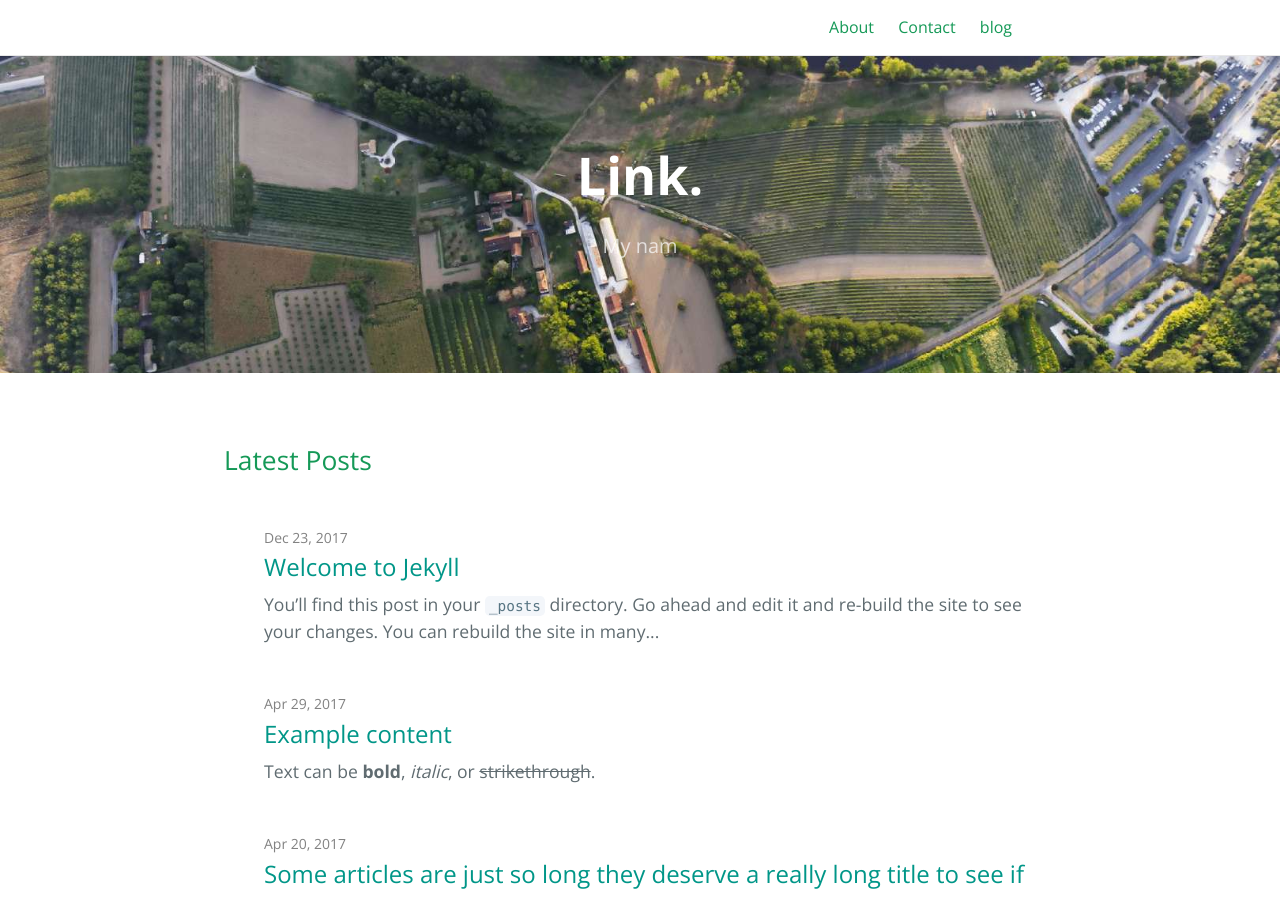
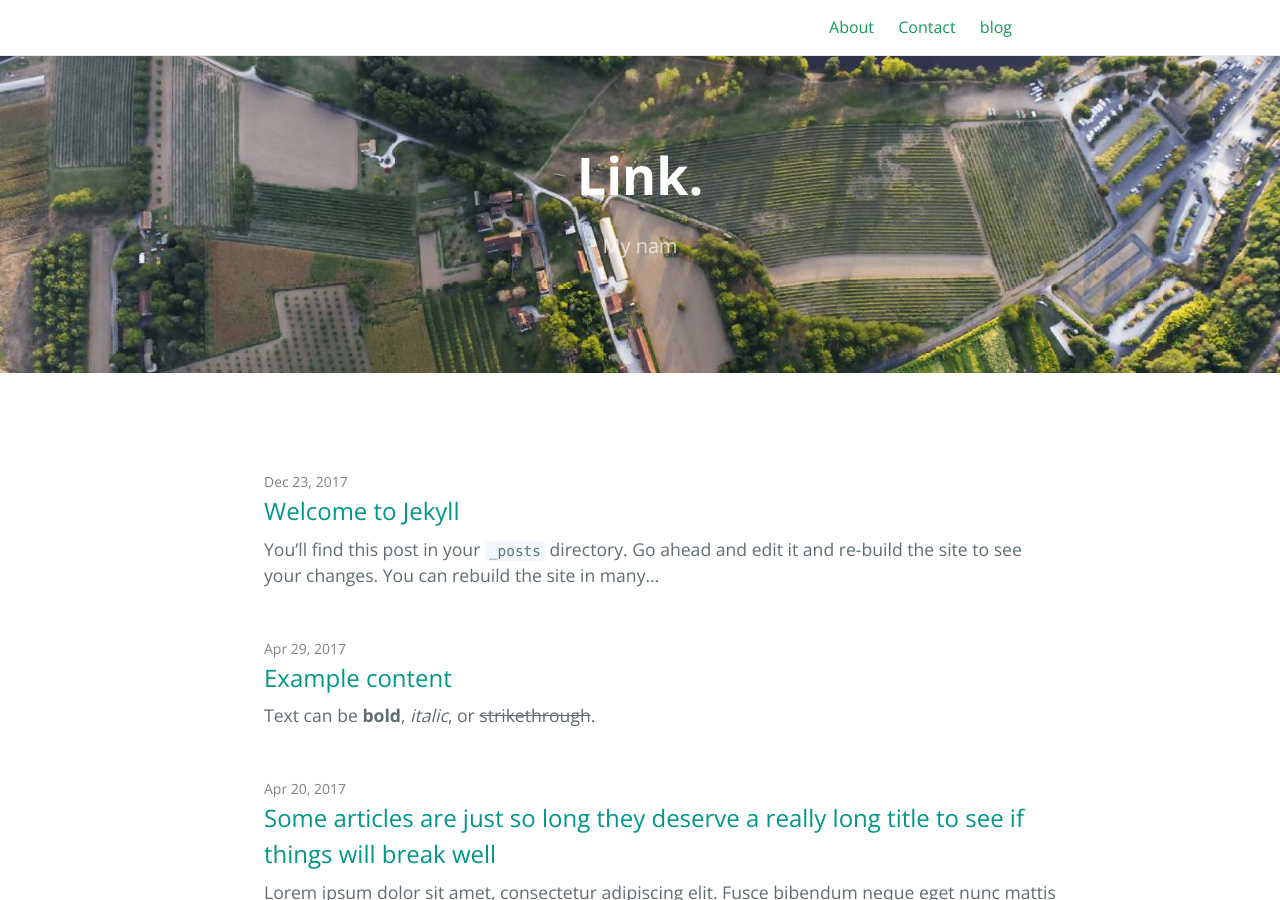
Before and after one commit to link9596/qwq, a Jekyll site: the page built from index.md, in a window 1280 px wide and 900 px high. Built offline with Jekyll 4.4.1, drawn with Linux system fonts in a browser that asks for light colours.

Commit message:
Update home.html

```diff
--- a/_layouts/home.html
+++ b/_layouts/home.html
@@ -6,7 +6,7 @@ layout: default
 
   {{ content }}
 
-  <h2>Latest Posts</h2>
+  <!--<h2>Latest Posts</h2>-->
 
   <div>&nbsp;</div>
 
```
